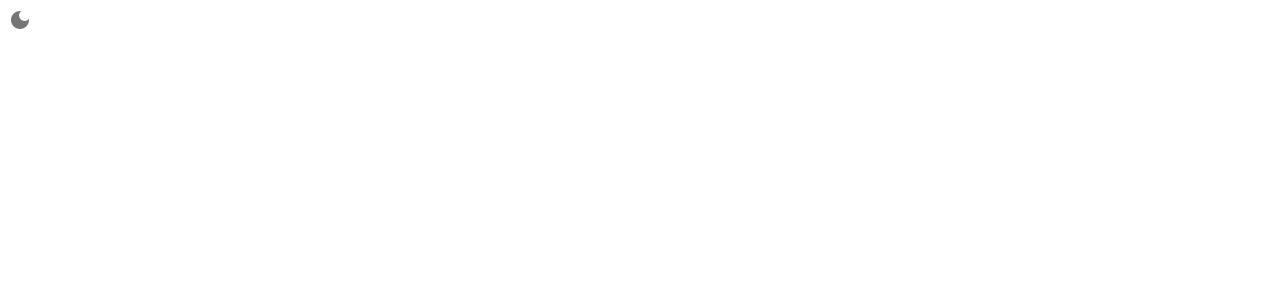
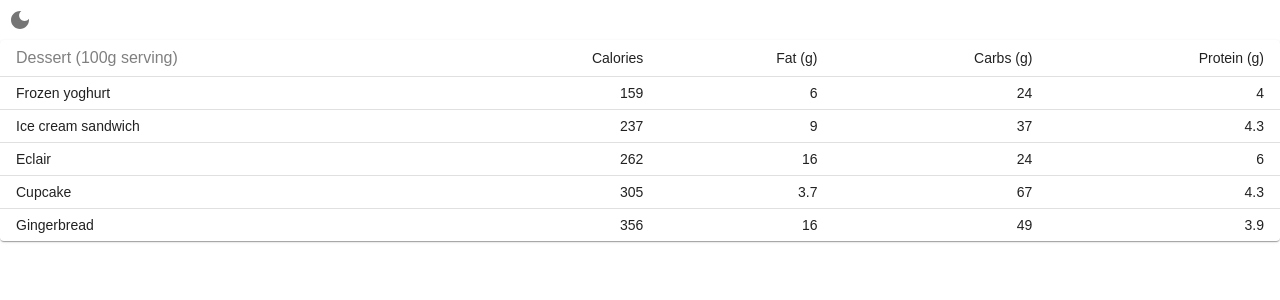
Before and after one commit to lvxhnat/ion, a React (Create React App) app in the folder ion-frontend/: page / in a window 1280 px wide. Shown: the top 300 px of the page. Built offline with nearby package versions, Linux system fonts and the light colour scheme.

Commit message:
feat(frontend): ion-frontend theming

```diff
--- a/ion-frontend/src/common/theme/colors.ts
+++ b/ion-frontend/src/common/theme/colors.ts
@@ -2,6 +2,7 @@ export enum ColorsEnum {
   primary = '#FF5208',
   secondary = '#FFBAAB',
   success = '#85B899',
+  beer = '#FF9B00',
   error = '#F5734D',
   sunshine = '#FFDA00',
   tangerine = '#FF5208',
--- /dev/null
+++ b/ion-frontend/src/components/Dashboard/Dashboard.tsx
@@ -0,0 +1,10 @@
+import PriceTable from 'components/Table'
+import React from 'react'
+
+export default function Dashboard() {
+    return (
+        <>
+            <PriceTable />
+        </>
+    )
+}
--- /dev/null
+++ b/ion-frontend/src/components/Table/PriceTable.tsx
@@ -0,0 +1,62 @@
+import * as React from 'react';
+import * as S from './style';
+import Table from '@mui/material/Table';
+import TableBody from '@mui/material/TableBody';
+import TableCell from '@mui/material/TableCell';
+import TableContainer from '@mui/material/TableContainer';
+import TableHead from '@mui/material/TableHead';
+import TableRow from '@mui/material/TableRow';
+import Paper from '@mui/material/Paper';
+import { Typography } from '@mui/material';
+
+function createData(
+    name: string,
+    calories: number,
+    fat: number,
+    carbs: number,
+    protein: number,
+) {
+    return { name, calories, fat, carbs, protein };
+}
+
+const rows = [
+    createData('Frozen yoghurt', 159, 6.0, 24, 4.0),
+    createData('Ice cream sandwich', 237, 9.0, 37, 4.3),
+    createData('Eclair', 262, 16.0, 24, 6.0),
+    createData('Cupcake', 305, 3.7, 67, 4.3),
+    createData('Gingerbread', 356, 16.0, 49, 3.9),
+];
+
+export default function PriceTable() {
+    return (
+        <TableContainer component={Paper}>
+            <Table sx={{ minWidth: 650 }} size="small" aria-label="a dense table">
+                <TableHead>
+                    <TableRow>
+                        <TableCell><S.TableCellLabel>Dessert (100g serving)</S.TableCellLabel></TableCell>
+                        <TableCell align="right">Calories</TableCell>
+                        <TableCell align="right">Fat&nbsp;(g)</TableCell>
+                        <TableCell align="right">Carbs&nbsp;(g)</TableCell>
+                        <TableCell align="right">Protein&nbsp;(g)</TableCell>
+                    </TableRow>
+                </TableHead>
+                <TableBody>
+                    {rows.map((row) => (
+                        <TableRow
+                            key={row.name}
+                            sx={{ '&:last-child td, &:last-child th': { border: 0 } }}
+                        >
+                            <TableCell component="th" scope="row">
+                                {row.name}
+                            </TableCell>
+                            <TableCell align="right">{row.calories}</TableCell>
+                            <TableCell align="right">{row.fat}</TableCell>
+                            <TableCell align="right">{row.carbs}</TableCell>
+                            <TableCell align="right">{row.protein}</TableCell>
+                        </TableRow>
+                    ))}
+                </TableBody>
+            </Table>
+        </TableContainer>
+    );
+}
--- /dev/null
+++ b/ion-frontend/src/components/Table/index.ts
@@ -0,0 +1,3 @@
+import PriceTable from "./PriceTable";
+
+export default PriceTable;
--- /dev/null
+++ b/ion-frontend/src/components/Table/style.tsx
@@ -0,0 +1,9 @@
+import { styled } from '@mui/system';
+import { alpha } from '@mui/material';
+import Typography from '@mui/material/Typography';
+
+import { ColorsEnum } from 'common/theme';
+
+export const TableCellLabel = styled(Typography)(({ theme }) => ({
+    color: alpha(theme.palette.mode === 'light' ? ColorsEnum.black : ColorsEnum.beer, 0.5),
+}));
--- a/ion-frontend/src/components/ToggleThemeMode/ToggleThemeMode.tsx
+++ b/ion-frontend/src/components/ToggleThemeMode/ToggleThemeMode.tsx
@@ -1,7 +1,6 @@
 import IconButton from '@mui/material/IconButton';
 import DarkModeIcon from '@mui/icons-material/DarkMode';
 import LightModeIcon from '@mui/icons-material/LightMode';
-import { FC } from 'react';
 import { useThemeStore } from 'store/theme';
 
 function ToggleThemeMode() {
--- a/ion-frontend/src/index.tsx
+++ b/ion-frontend/src/index.tsx
@@ -1,3 +1,6 @@
+import { THEME_MODE_KEY } from 'common/constant';
+import { getCookie } from 'common/helper/cookies';
+import ThemeProvider from 'providers/ThemeProvider';
 import React from 'react';
 import ReactDOM from 'react-dom/client';
 import App from './App';
@@ -6,12 +9,17 @@ const root = ReactDOM.createRoot(
   document.getElementById('root') as HTMLElement
 );
 
+function ThemedApp() {
+
+  const modeTheme = getCookie(THEME_MODE_KEY)
+
+  return (
+    <ThemeProvider modeTheme={modeTheme}>
+      <App />
+    </ThemeProvider>
+  )
+}
+
 root.render(
-  <React.StrictMode>
-    <App />
-  </React.StrictMode>
+  <ThemedApp />
 );
-
-// If you want to start measuring performance in your app, pass a function
-// to log results (for example: reportWebVitals(console.log))
-// or send to an analytics endpoint. Learn more: https://bit.ly/CRA-vitals
--- a/ion-frontend/src/pages/Landing/Landing.tsx
+++ b/ion-frontend/src/pages/Landing/Landing.tsx
@@ -1,12 +1,14 @@
 import { CssBaseline } from '@mui/material'
+import Dashboard from 'components/Dashboard/Dashboard'
 import Header from 'components/Dashboard/Header'
 import ThemeProvider from 'providers/ThemeProvider'
 
 export default function Landing() {
     return (
-        <ThemeProvider>
+        <>
             <CssBaseline />
             <Header />
-        </ThemeProvider>
+            <Dashboard />
+        </>
     )
 }
--- a/ion-frontend/src/providers/ThemeProvider/ThemeProvider.tsx
+++ b/ion-frontend/src/providers/ThemeProvider/ThemeProvider.tsx
@@ -13,11 +13,12 @@ interface ThemeProviderProps {
 
 const ThemeProvider: FC<ThemeProviderProps> = ({ children, modeTheme }) => {
     const { mode, setMode } = useThemeStore();
-
+    console.log("modeTheme" + " " + modeTheme)
     const themeMode = modeTheme || 'light';
     let theme = createTheme(mode || themeMode);
 
     useEffect(() => {
+        console.log(themeMode, mode)
         setMode(themeMode);
     }, [setMode, themeMode]);
 
--- a/ion-frontend/src/store/theme/theme.ts
+++ b/ion-frontend/src/store/theme/theme.ts
@@ -12,7 +12,7 @@ interface ThemeTypes {
 const MODE_EXPIRATION = 60 * 60 * 24 * 365; // 1 YEAR
 
 export const useThemeStore = create<ThemeTypes>(set => ({
-  mode: "dark",
+  mode: undefined,
   setMode: (mode?: ThemeMode) => {
     set(state => {
       const newThemeMode = mode || (state.mode === 'dark' ? 'light' : 'dark');
```
Also changed, not shown: ion-frontend/src/common/constant/endpoints.ts (added, +7 -0 lines).
